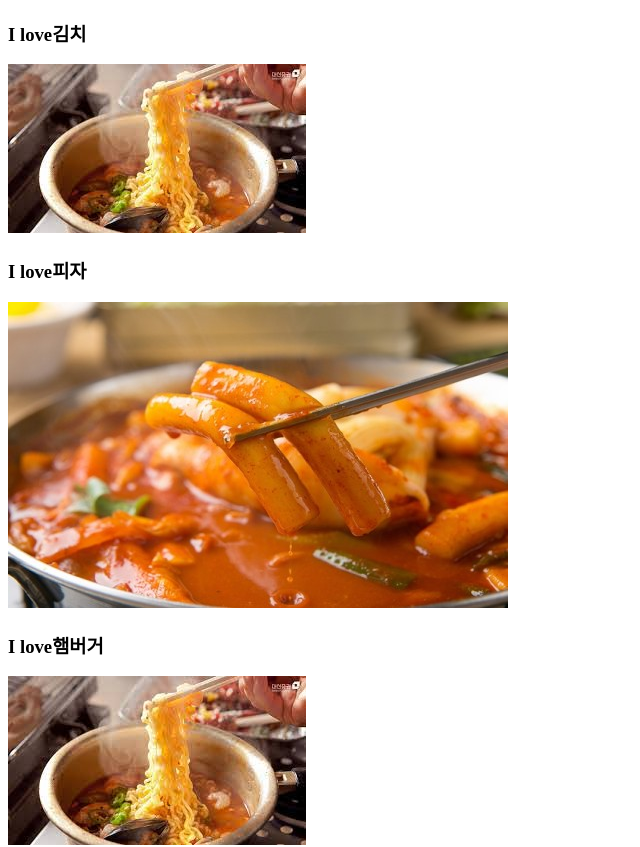
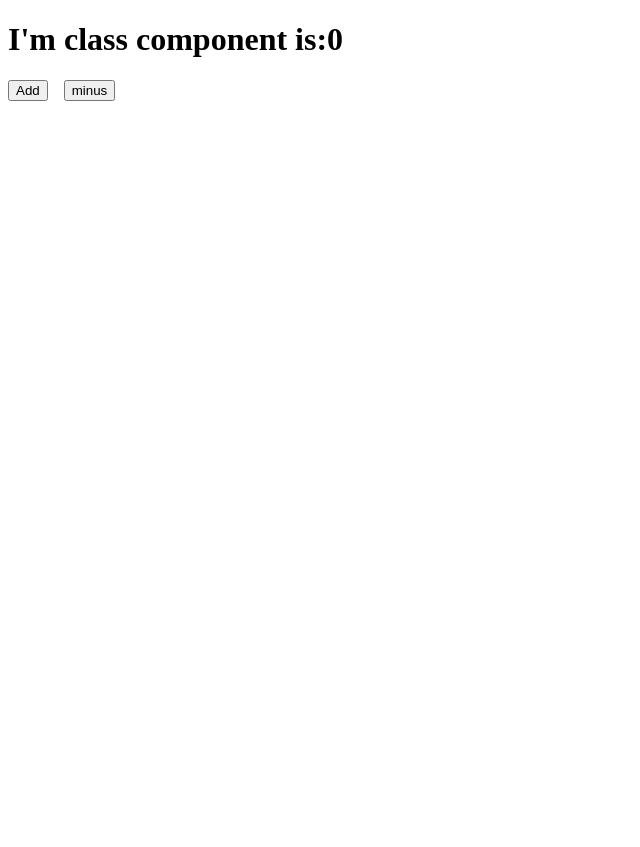
Before and after one commit to rx5460/movie_app_2020, a React (Create React App) app: page / in a window 1280 px wide. Shown: the top 847 px of the page, without its empty margins (0-640 px from the left). After the commit the page ends 800 px from the top, so only its background shows below. Built offline with nearby package versions, Linux system fonts and the light colour scheme.

Commit message:
10월 7일 공부

```diff
--- a/package.json
+++ b/package.json
@@ -6,6 +6,7 @@
     "@testing-library/jest-dom": "^4.2.4",
     "@testing-library/react": "^9.5.0",
     "@testing-library/user-event": "^7.2.1",
+    "prop-types": "^15.7.2",
     "react": "^16.13.1",
     "react-dom": "^16.13.1",
     "react-scripts": "3.4.3"
--- a/src/App.js
+++ b/src/App.js
@@ -1,63 +1,39 @@
 import React from 'react';
-import imgA from './images/1.jpg';
-import imgB from './images/2.jpg';
-import imgC from './images/3.jpg';
-import imgD from './images/4.jpg';
-import imgE from './images/5.jpg';
-function Food({name, images, altText}) {
 
-  return (
-      <div>
-        <h3> I love{name}</h3>
-        <img src = {images} alt ={altText} />
-      </div>
-  );
-}
+class App extends React.Component{
 
-const foodLink = [
-{
-  id: 1,
-  name: '김치', altText: '피자를 먹는 모습',
+  state = {
+    count :0
+  };
 
-  image: imgA
-},
-{
-  id: 2,
-  name: '피자',
+  add = () => {
 
-  image: imgB, altText: '피자를 먹는 모습'
+    this.setState(current => ({
 
-},
-{
-  id: 3, altText: '피자를 먹는 모습',
+      count: current.count + 1,
 
-  name: '햄버거',
-  image: imgC
+    }));
 
-},{
-  id: 5, altText: '피자를 먹는 모습',
+  };
 
-  name: '햄버거',
-  image: imgD
+  add = () => {
 
-},{
-  id: 4,
-  name: '햄버거', altText: '피자를 먹는 모습',
+    this.setState(current => ({
 
-  image: imgE
+      count: current.count - 1,
 
-}
+    }));
 
-];
+  };
 
-function App() {
+ render() {
     return (
     <div>
-
-    {foodLink.map(dish => (<Food name = {dish.name}  images = {dish.image} altText= {dish.altText}/>))}
-
+      <h1> I'm class component is:{this.state.count}</h1>
+    <button onClick={this.add}>Add</button>&nbsp;&nbsp;&nbsp;&nbsp;
+    <button onClick={this.minus}>minus</button>
     </div>
     );
-  }
-
+ }
+}
 export default App;
```
Also changed, not shown: src/App1007.js (added, +77 -0 lines), 2 other files (tests, documents, lock files or other folders).
